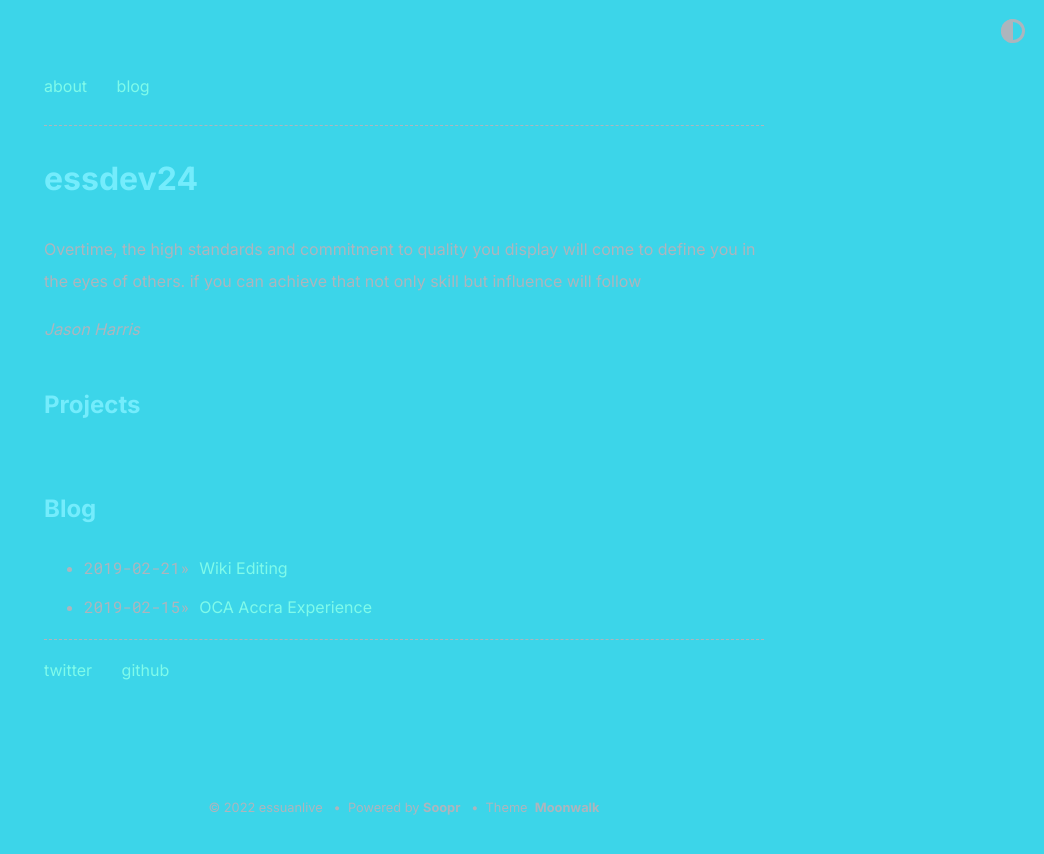
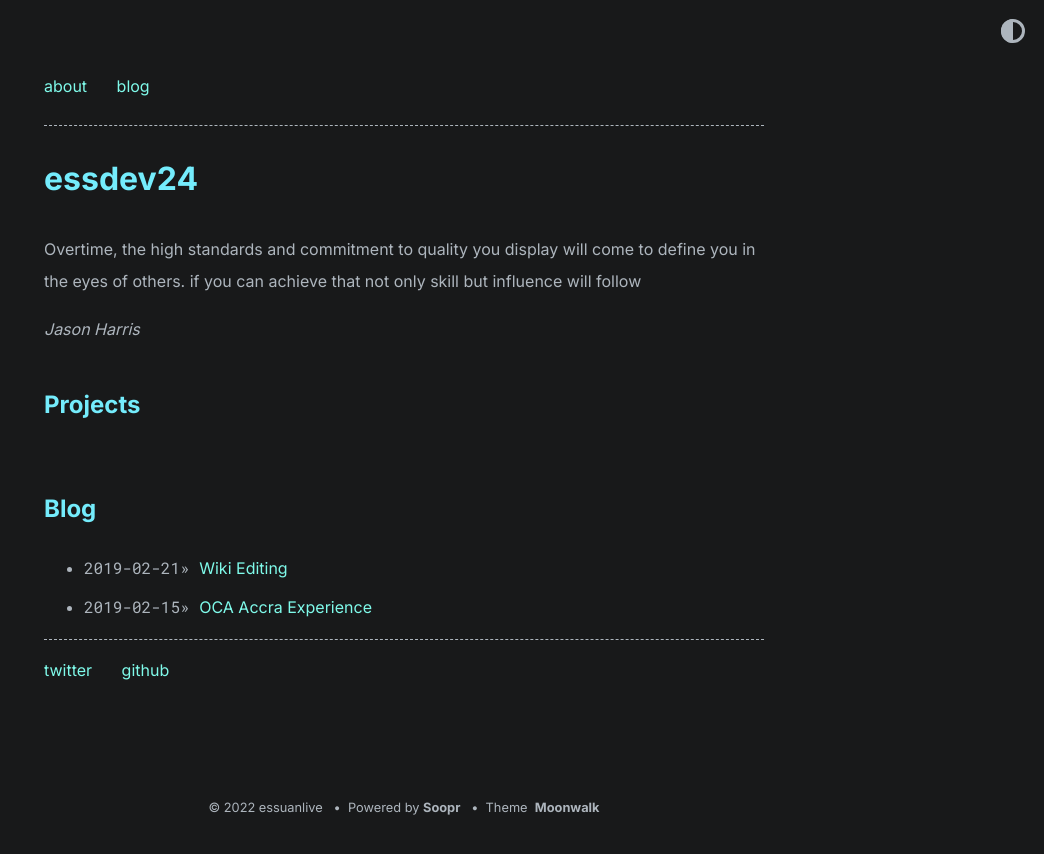
Before and after one commit to essdev24/essdev24.github.io, a Jekyll site: the page built from index.md, in a window 1280 px wide. Shown: the top 854 px of the page, without its empty margins (236-1280 px from the left). Built offline with Jekyll 4.4.1, drawn with Linux system fonts in a browser that asks for light colours.

```diff
--- a/_sass/moonwalk.scss
+++ b/_sass/moonwalk.scss
@@ -80,8 +80,8 @@ html {
       --headings: #74ecfc;
       --links: #7ffaea;
       --highlight: #41C7C7;
-      --bg: #3cd5e9;
-      --bg-secondary: #117688;
+      --bg: #18191a;
+      --bg-secondary: #18191a;
       --text: #adb5bd;
       --text-secondary: #9CA3AF;
       --code-text: #91f8ff;
```
